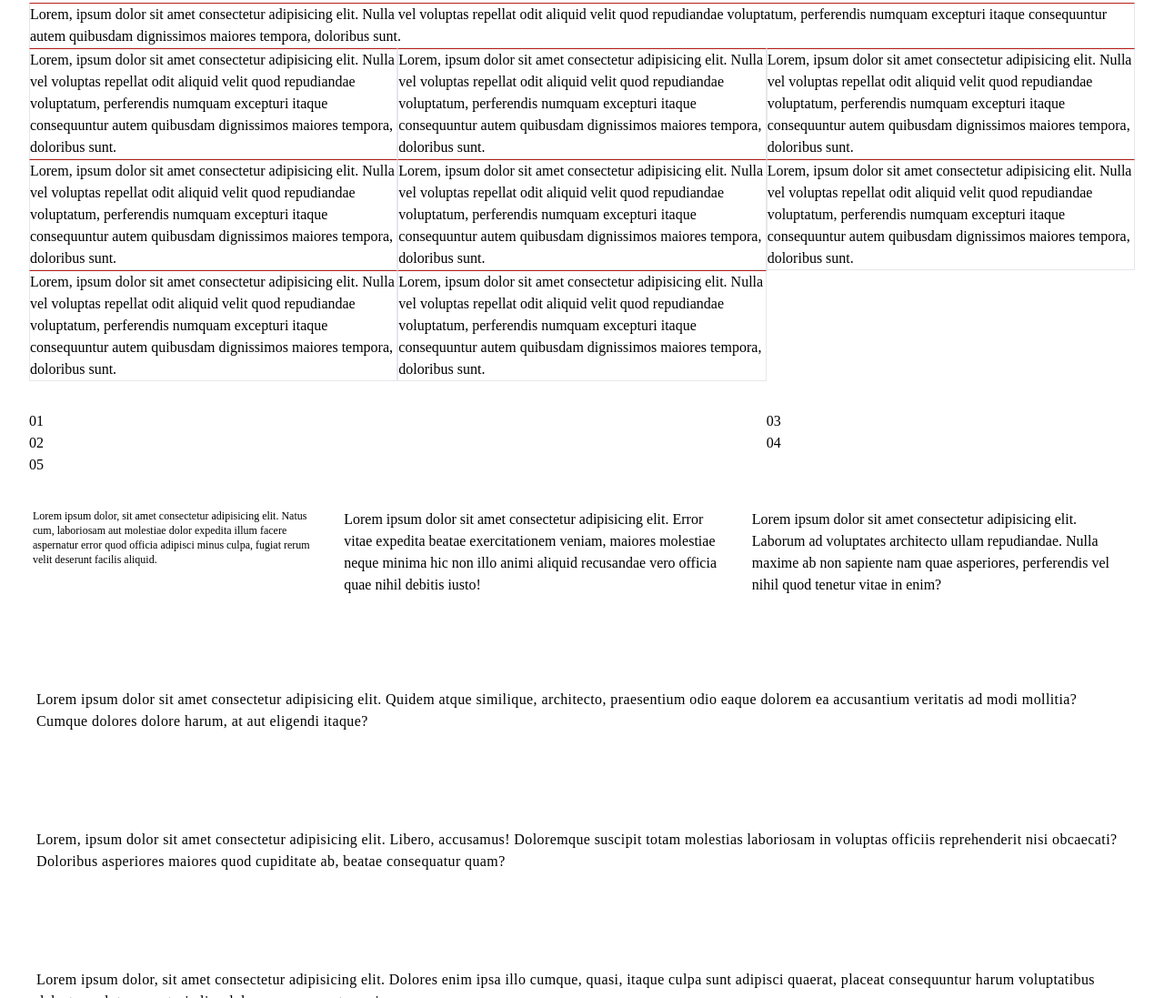
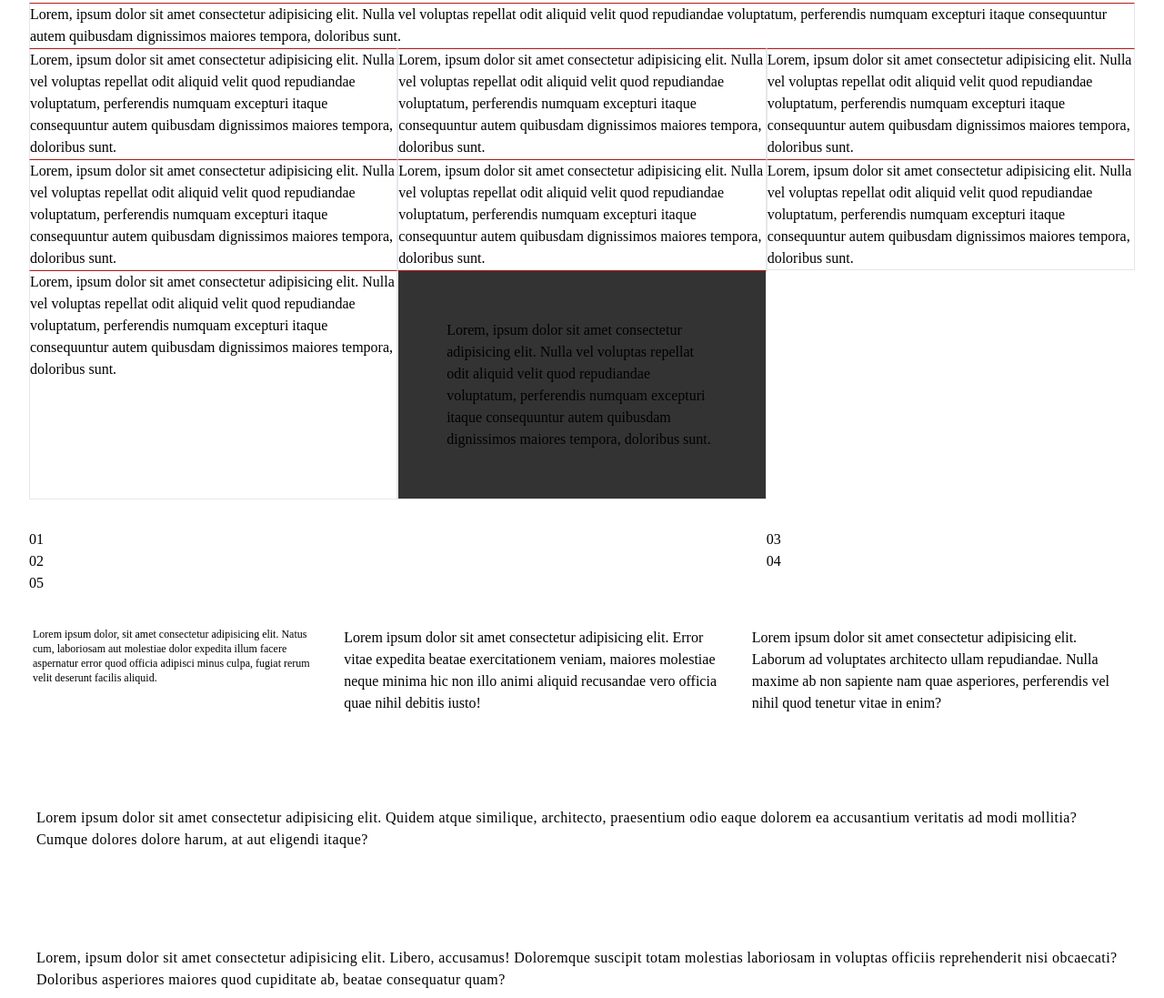
Before and after one commit to saraanv/tailwind-practice, a website: page mytailwindproject/src/index.html in a window 1280 px wide. Shown: the part 2595-3692 px from the top of the page at 91% size. Drawn offline with Linux system fonts and the light colour scheme.

Commit message:
working with how arbitrary works oon tailwind

```diff
--- a/mytailwindproject/src/index.html
+++ b/mytailwindproject/src/index.html
@@ -96,7 +96,7 @@
         <div class=" border border-t-red-700 w-2/6">Lorem, ipsum dolor sit amet consectetur adipisicing elit. Nulla vel voluptas repellat odit aliquid velit quod repudiandae voluptatum, perferendis numquam excepturi itaque consequuntur autem quibusdam dignissimos maiores tempora, doloribus sunt.</div>
         <div class=" border border-t-red-700 w-2/6">Lorem, ipsum dolor sit amet consectetur adipisicing elit. Nulla vel voluptas repellat odit aliquid velit quod repudiandae voluptatum, perferendis numquam excepturi itaque consequuntur autem quibusdam dignissimos maiores tempora, doloribus sunt.</div>
         <div class=" border border-t-red-700 w-2/6">Lorem, ipsum dolor sit amet consectetur adipisicing elit. Nulla vel voluptas repellat odit aliquid velit quod repudiandae voluptatum, perferendis numquam excepturi itaque consequuntur autem quibusdam dignissimos maiores tempora, doloribus sunt.</div>
-        <div class=" border border-t-red-700 w-2/6">Lorem, ipsum dolor sit amet consectetur adipisicing elit. Nulla vel voluptas repellat odit aliquid velit quod repudiandae voluptatum, perferendis numquam excepturi itaque consequuntur autem quibusdam dignissimos maiores tempora, doloribus sunt.</div>
+        <div class="bg-[#333] border border-t-red-700 w-2/6 p-[3.3rem]">Lorem, ipsum dolor sit amet consectetur adipisicing elit. Nulla vel voluptas repellat odit aliquid velit quod repudiandae voluptatum, perferendis numquam excepturi itaque consequuntur autem quibusdam dignissimos maiores tempora, doloribus sunt.</div>
       </div>
 
       <div class="grid grid-flow-row-dense grid-cols-3 grid-rows-3 m-8">
```
Also changed, not shown: mytailwindproject/src/css/style.css.
